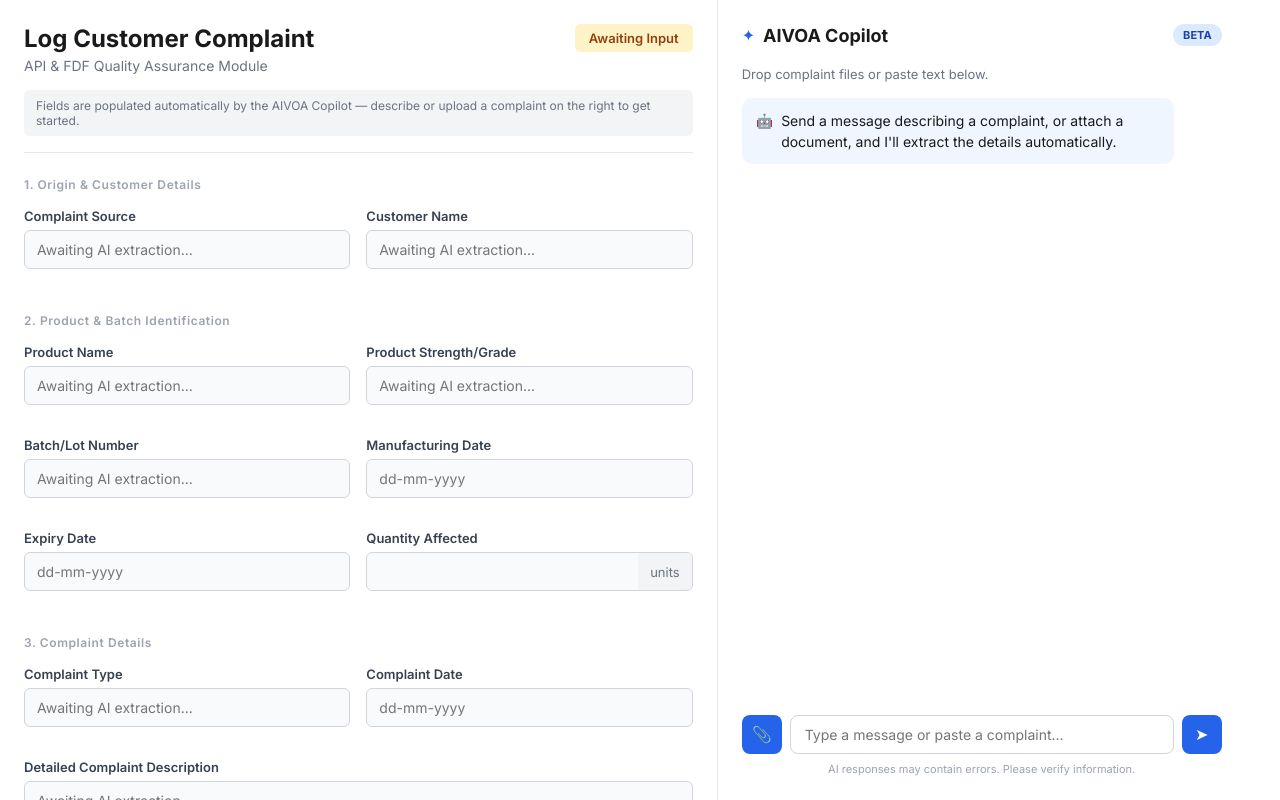
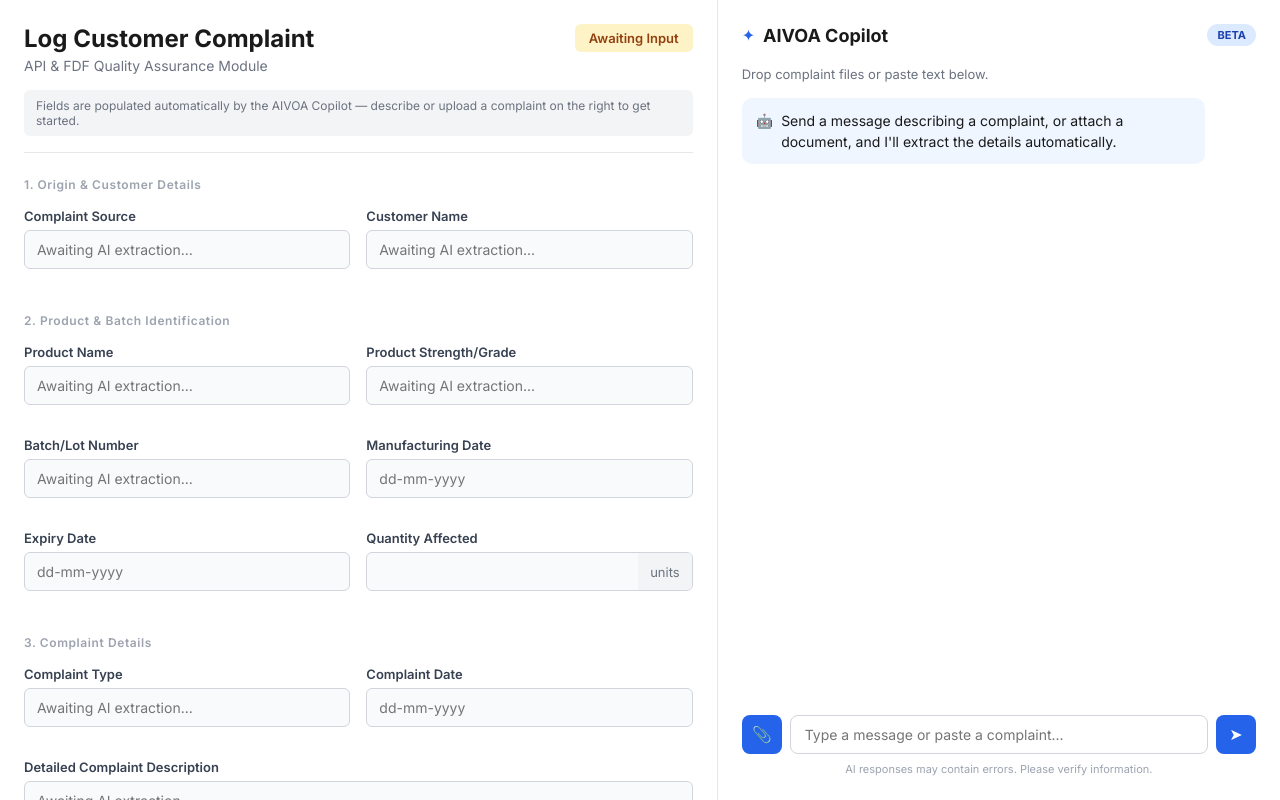
Before and after one commit to Shilpa3107/complaint-management-system, a React app in the folder frontend/: page / in a window 1280 px wide. Built offline with nearby package versions, Linux system fonts and the light colour scheme; the HTML template or start-up script is replaced by a standard one.

Commit message:
Phase 8g fixes: aiMeta preserved through edits, duplicate response bubble removed, auto-scroll chat, full-width copilot panel

```diff
--- a/frontend/src/components/AICopilotPanel.css
+++ b/frontend/src/components/AICopilotPanel.css
@@ -2,7 +2,7 @@
   display: flex;
   flex-direction: column;
   height: 100%;
-  max-width: 480px;
+  width: 100%;
 }
 
 .copilot-header {
--- a/frontend/src/components/AICopilotPanel.jsx
+++ b/frontend/src/components/AICopilotPanel.jsx
@@ -1,4 +1,4 @@
-import { useState, useRef } from 'react'
+import { useState, useRef, useEffect } from 'react'
 import { useDispatch, useSelector } from 'react-redux'
 import axios from 'axios'
 import { messageSent, fileAttached, responseReceived, responseFailed } from '../features/chatSlice'
@@ -11,6 +11,7 @@
 } from '../features/complaintSlice'
 import './AICopilotPanel.css'
 
+
 const API_BASE = 'http://127.0.0.1:8000'
 
 function AICopilotPanel() {
@@ -21,6 +22,11 @@
   const fileInputRef = useRef(null)
   const [chatInput, setChatInput] = useState('')
   const hasComplaintLoaded = useSelector((state) => state.complaint.hasComplaintLoaded)
+  const messagesEndRef = useRef(null)
+
+useEffect(() => {
+  messagesEndRef.current?.scrollIntoView({ behavior: 'smooth' })
+}, [messages, chatStatus])
 
   const callUnifiedCopilot = async ({ userMessage, file }) => {
     dispatch(requestStarted())
@@ -40,10 +46,9 @@
       })
       const data = res.data
 
-      dispatch(aiMetaUpdated(data))
-
       if (data.intent === 'new_complaint' && data.extracted) {
         dispatch(newComplaintApplied(data.extracted))
+        dispatch(aiMetaUpdated(data))
       } else if (data.intent === 'edit' && data.field_edits) {
         dispatch(editApplied(data.field_edits))
       }
@@ -96,6 +101,7 @@
       <span>Thinking...</span>
     </div>
   )}
+  <div ref={messagesEndRef} />
 </div>
 
       <div className="chat-input-row">
```
Lines whose indentation alone changed are shown as unchanged.
